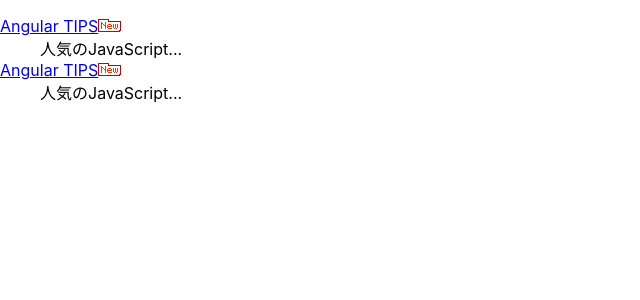
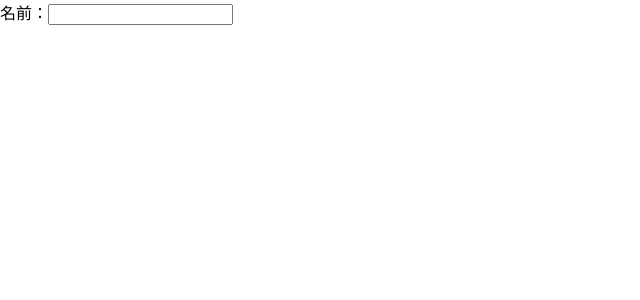
Before and after one commit to RyotaBannai/React_project, a React (Create React App) app in the folder sokushu/quick-react/: page / in a window 1280 px wide. Shown: the top 300 px of the page, without its empty margins (0-640 px from the left). Built offline with nearby package versions, Linux system fonts and the light colour scheme.

Commit message:
Learnt how to declare event handler and pass event object to it.

```diff
--- /dev/null
+++ b/sokushu/quick-react/src/MyEvent.js
@@ -0,0 +1,36 @@
+import React, {Component} from 'react';
+
+export default class MyEvent extends Component{
+
+	//constructorでバインドすれば一箇所にまとめられる.
+	/*
+	constructor(props){
+		super(props)
+		this.show = this.show.bind(this);
+	}
+	*/
+
+	//クラスプロパティの公文を利用して、イベントハンドラーを定義.
+	show = (e) => {console.log(`${this.props.greet}, ${e.target.value}!!`);}
+
+	/*
+	show(e){
+		//this を bindしないと this.props.greatでエラーになる.
+		console.log(`${this.props.greet}, ${e.target.value}!!`);
+	}
+	*/
+	render(){
+		return (
+			<form>
+				<label htmlFor="txtName">名前：</label>
+				{/*エベントハンドラーはonEvent属性で設定.エベントハンドラーにはイベントオブジェエクトが渡される（ここではe.ただし生のオブジェクト（nativeEent）ではなく、SyntheticEventである.）*/}
+			{/*}<input id="txtName" type="text" onChange={this.show.bind(this)}/>*/}
+
+				<input id="txtName" type="text" onChange={this.show}/>
+
+				{/*または以下のようにアロー関数でも可能.*/}
+				{/*<input id="txtName" type="text" onChange={(e)=>this.show(e)}/>*/}
+			</form>
+		);
+	}
+}
--- a/sokushu/quick-react/src/index.js
+++ b/sokushu/quick-react/src/index.js
@@ -5,7 +5,8 @@ import './index.css';
 //import MyBook from './MyBook';
 //import MyTypes, {Member} from './MyTypes';
 //import MyTypes2 from './MyTypes2';
-import MyArticle from './MyArticle';
+//import MyArticle from './MyArticle';
+import MyEvent from './MyEvent';
 import * as serviceWorker from './serviceWorker';
 
 // <App />にhtmlで作ったdomを埋め込んでもok
@@ -55,6 +56,7 @@ const articles =[
 //component に配列articlesをmapする. mapメゾット（コールバック関数）の戻り値を利用.
 //componentを利用しない場合はReact.Fragmentにkeyを指定することもできる.
 //テンプレートに直接埋め込んでもいいし、ロジックを変数として切り出してもいい.
+/*
 const list = articles.map((article)=>
 		<MyArticle {...article} key={article.id}/>
 	);
@@ -62,28 +64,25 @@ ReactDOM.render(
 	<dl>{list}</dl>,
 	document.getElementById('root')
 );
+*/
 
 /*
 ReactDOM.render(
 	//<MyTypes prop1={new Member()}/>,
 	<MyTypes />, //This causes error in console.
 	document.getElementById('root'));
-serviceWorker.unregister();
 */
-
 
 //オブジェクトを渡して、PropTypes.shapeで型指定をする。
 /*ReactDOM.render(
 	//<MyTypes prop1={new Member()}/>,
 	<MyTypes2 />, //This causes error in console.
 	document.getElementById('root'));
-serviceWorker.unregister();
 */
 
 /*
 ReactDOM.render(
 	<MyHello />, document.getElementById('root'));
-serviceWorker.unregister();
 */
 
 //ReactDOM.render(<App name="Bannai"/>,
@@ -93,10 +92,15 @@ ReactDOM.render(
 	<MyHello2>
 		<b>Childrenのテキスト！</b>
 	</MyHello2>, document.getElementById('root'));
-serviceWorker.unregister();
 */
+
 /*
 ReactDOM.render(
 	<MyBook info={book} />, document.getElementById('root'));
 */
+
+ReactDOM.render(
+	<MyEvent greet="Hello" />,
+	document.getElementById('root'));
+
 serviceWorker.unregister();
```
